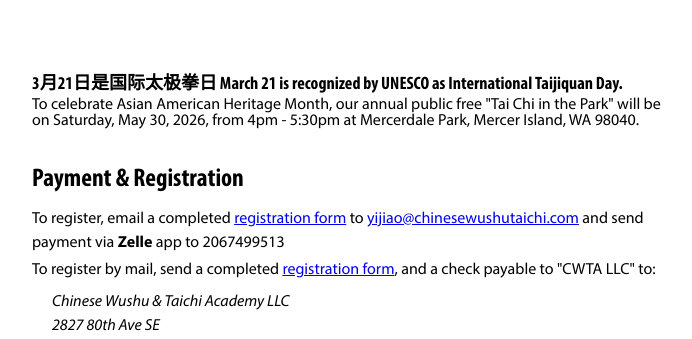
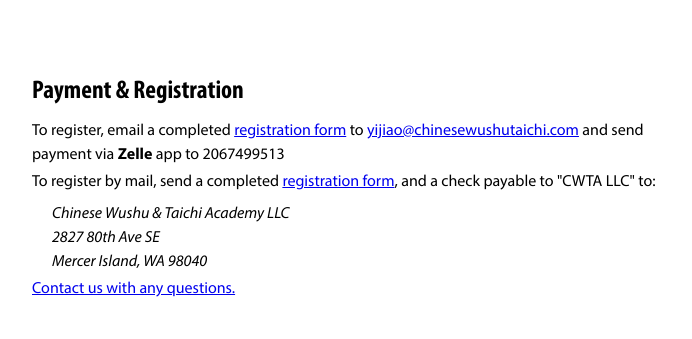
Before and after one commit to gregmli/cwta, a Flask app: page / in a window 1280 px wide. Shown: the part 1384-1723 px from the top of the page, without its empty margins (28-720 px from the left). Run offline with Flask 3, Linux system fonts and the light colour scheme; data that the repository does not hold is empty; some libraries are stand-ins or nearby versions.

Commit message:
delete UNESCO world tai chi day

```diff
--- a/redesign/website/templates/includes/new_classes.html
+++ b/redesign/website/templates/includes/new_classes.html
@@ -14,10 +14,3 @@
     {% endfor %}
 
 {% endfor %}
-
-<div class="class">
-    <h4>3月21日是国际太极拳日 March 21 is recognized by UNESCO as International Taijiquan Day.</h4>
-    <div class="tuition">To celebrate Asian American
-    Heritage Month, our annual public free &quot;Tai Chi in the Park&quot; will be on Saturday,
-    May 30, 2026, from 4pm - 5:30pm at Mercerdale Park, Mercer Island, WA 98040.</div>
-</div>
```
